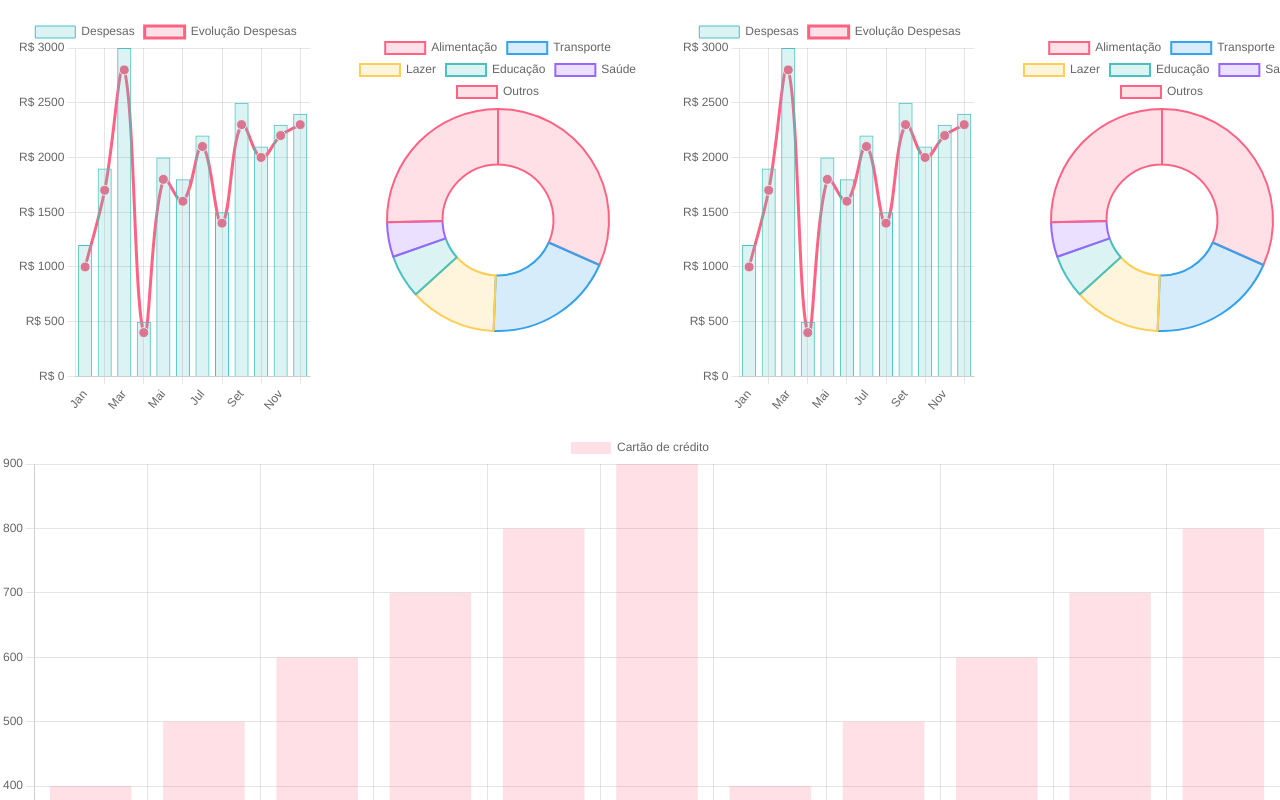
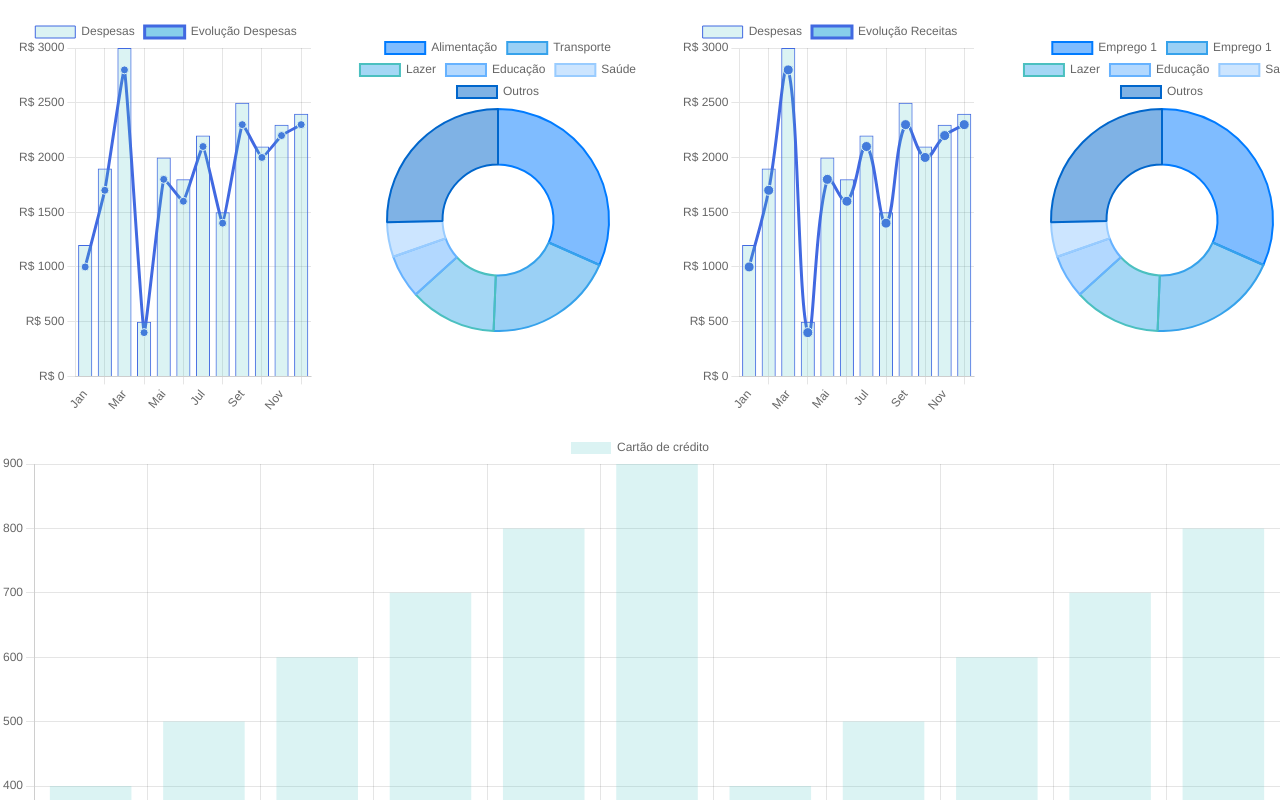
Before and after one commit to enyllaoliveira/personal-expense-control, a React (Vite) app: page / in a window 1280 px wide. Shown: the top 800 px of the page. Built offline with nearby package versions, Linux system fonts and the light colour scheme.

Commit message:
feat: colors changed

```diff
--- a/src/components/CreditCardControl.tsx
+++ b/src/components/CreditCardControl.tsx
@@ -1,12 +1,23 @@
-
 export const stackedBarData = {
-  labels: ['Janeiro', 'Fevereiro', 'Março', 'Abril', 'Maio', 'Junho', 'Agosto', 'Setembro', 'Outubro', 'Novembro', 'Dezembro'],
+  labels: [
+    "Janeiro",
+    "Fevereiro",
+    "Março",
+    "Abril",
+    "Maio",
+    "Junho",
+    "Agosto",
+    "Setembro",
+    "Outubro",
+    "Novembro",
+    "Dezembro",
+  ],
   datasets: [
     {
-      label: 'Cartão de crédito',
+      label: "Cartão de crédito",
       data: [400, 500, 600, 700, 800, 900, 400, 500, 600, 700, 800, 900],
-      backgroundColor: 'rgba(255, 99, 132, 0.2)',
-      borderColor: 'rgba(255, 99, 132, 1)',
+      backgroundColor: "rgba(75, 192, 192, 0.2)",
+      borderColor: "rgba(65, 105, 225, 1)  ",
     },
   ],
 };
--- a/src/components/ExpenseLineChart.tsx
+++ b/src/components/ExpenseLineChart.tsx
@@ -1,36 +1,72 @@
-import { useRef } from 'react';
-import { Chart as ChartJS, CategoryScale, LinearScale, BarElement, PointElement, LineElement, Title, Tooltip, Legend, TooltipItem } from 'chart.js';
-import { Chart } from 'react-chartjs-2';
+import { useRef } from "react";
+import {
+  Chart as ChartJS,
+  CategoryScale,
+  LinearScale,
+  BarElement,
+  PointElement,
+  LineElement,
+  Title,
+  Tooltip,
+  Legend,
+  TooltipItem,
+} from "chart.js";
+import { Chart } from "react-chartjs-2";
 
-ChartJS.register(CategoryScale, LinearScale, BarElement, PointElement, LineElement, Title, Tooltip, Legend);
+ChartJS.register(
+  CategoryScale,
+  LinearScale,
+  BarElement,
+  PointElement,
+  LineElement,
+  Title,
+  Tooltip,
+  Legend
+);
 
 export default function ExpenseLineChart() {
   const chartRef = useRef<ChartJS | null>(null);
 
   const data = {
-    labels: ['Jan', 'Fev', 'Mar', 'Abr', 'Mai', 'Jun', 'Jul', 'Ago', 'Set', 'Out', 'Nov', 'Dez'],
+    labels: [
+      "Jan",
+      "Fev",
+      "Mar",
+      "Abr",
+      "Mai",
+      "Jun",
+      "Jul",
+      "Ago",
+      "Set",
+      "Out",
+      "Nov",
+      "Dez",
+    ],
     datasets: [
       {
-        type: 'bar' as const,  // Gráfico de barras
-        label: 'Despesas',
-        data: [1200, 1900, 3000, 500, 2000, 1800, 2200, 1500, 2500, 2100, 2300, 2400],
-        backgroundColor: 'rgba(75, 192, 192, 0.2)',
-        borderColor: 'rgba(75, 192, 192, 1)',
+        type: "bar" as const,
+        label: "Despesas",
+        data: [
+          1200, 1900, 3000, 500, 2000, 1800, 2200, 1500, 2500, 2100, 2300, 2400,
+        ],
+        backgroundColor: "rgba(75, 192, 192, 0.2)",
+        borderColor: "rgba(65, 105, 225, 1)  ",
         borderWidth: 1,
       },
       {
-        type: 'line' as const,  // Gráfico de linha
-        label: 'Evolução Despesas',
-        data: [1000, 1700, 2800, 400, 1800, 1600, 2100, 1400, 2300, 2000, 2200, 2300],
-        borderColor: '#ff6384',
-        backgroundColor: 'rgba(255, 99, 132, 0.2)',
-        pointBackgroundColor: '#ff6384', // Cor dos pontos da linha
-        pointBorderColor: '#fff',
-        pointRadius: 5,
+        type: "line" as const,
+        label: "Evolução Despesas",
+        data: [
+          1000, 1700, 2800, 400, 1800, 1600, 2100, 1400, 2300, 2000, 2200, 2300,
+        ],
+        borderColor: "#4169E1",
+        backgroundColor: "rgba(135, 206, 235, 1)",
+        pointBackgroundColor: "#4169E1",
+        pointBorderColor: "#fff",
+        pointRadius: 4,
         fill: false,
-        tension: 0.4, // Suavização da linha
+        tension: 0.1,
       },
-
     ],
   };
 
@@ -40,11 +76,11 @@ export default function ExpenseLineChart() {
     plugins: {
       legend: {
         display: true,
-        position: 'top' as const,
+        position: "top" as const,
       },
       tooltip: {
         callbacks: {
-          label: function (context: TooltipItem<'bar' | 'line'>) {
+          label: function (context: TooltipItem<"bar" | "line">) {
             const value = context.raw as number;
             return `R$ ${value.toFixed(2)}`;
           },
@@ -56,7 +92,7 @@ export default function ExpenseLineChart() {
         beginAtZero: true,
         ticks: {
           callback: (tickValue: string | number) => {
-            if (typeof tickValue === 'number') {
+            if (typeof tickValue === "number") {
               return `R$ ${tickValue}`;
             }
             return tickValue;
@@ -67,8 +103,8 @@ export default function ExpenseLineChart() {
   };
 
   return (
-    <div style={{ position: 'relative', height: '400px', width: '100%' }}>
-      <Chart ref={chartRef} type='bar' data={data} options={options} />
+    <div style={{ position: "relative", height: "400px", width: "100%" }}>
+      <Chart ref={chartRef} type="bar" data={data} options={options} />
     </div>
   );
 }
--- a/src/components/ExpensePierChat.tsx
+++ b/src/components/ExpensePierChat.tsx
@@ -1,35 +1,34 @@
-import React from 'react';
-import { Doughnut } from 'react-chartjs-2';
-import { Chart as ChartJS, ArcElement, Tooltip, Legend } from 'chart.js';
+import { Doughnut } from "react-chartjs-2";
+import { Chart as ChartJS, ArcElement, Tooltip, Legend } from "chart.js";
 
 ChartJS.register(ArcElement, Tooltip, Legend);
 
 export const doughnutDataToExpense = {
-  labels: ['Alimentação', 'Transporte', 'Lazer', 'Educação', 'Saúde', 'Outros'],
+  labels: ["Alimentação", "Transporte", "Lazer", "Educação", "Saúde", "Outros"],
   datasets: [
     {
-      label: 'Distribuição de Despesas',
+      label: "Distribuição de Despesas",
       data: [500, 300, 200, 100, 80, 400],
       backgroundColor: [
-        'rgba(255, 99, 132, 0.2)',
-        'rgba(54, 162, 235, 0.2)',
-        'rgba(255, 206, 86, 0.2)',
-        'rgba(75, 192, 192, 0.2)',
-        'rgba(153, 102, 255, 0.2)',
+        "rgba(0, 123, 255, 0.5)",
+        "rgba(54, 162, 235, 0.5)",
+        "rgba(75, 175, 235, 0.5)",
+        "rgba(102, 178, 255, 0.5)",
+        "rgba(153, 204, 255, 0.5)",
+        "rgba(0, 102, 204, 0.5)",
       ],
       borderColor: [
-        'rgba(255, 99, 132, 1)',
-        'rgba(54, 162, 235, 1)',
-        'rgba(255, 206, 86, 1)',
-        'rgba(75, 192, 192, 1)',
-        'rgba(153, 102, 255, 1)',
+        "rgba(0, 123, 255, 1)",
+        "rgba(54, 162, 235, 1)",
+        "rgba(75, 192, 192, 1)",
+        "rgba(102, 178, 255, 1)",
+        "rgba(153, 204, 255, 1)",
+        "rgba(0, 102, 204, 1)",
       ],
     },
   ],
 };
 
 export default function DoughnutChartComponent() {
-  return (
-      <Doughnut data={doughnutDataToExpense} />
-  );
+  return <Doughnut data={doughnutDataToExpense} />;
 }
--- a/src/components/RevenueLineChart.tsx
+++ b/src/components/RevenueLineChart.tsx
@@ -1,36 +1,72 @@
-import { useRef } from 'react';
-import { Chart as ChartJS, CategoryScale, LinearScale, BarElement, PointElement, LineElement, Title, Tooltip, Legend, TooltipItem } from 'chart.js';
-import { Chart } from 'react-chartjs-2';
+import { useRef } from "react";
+import {
+  Chart as ChartJS,
+  CategoryScale,
+  LinearScale,
+  BarElement,
+  PointElement,
+  LineElement,
+  Title,
+  Tooltip,
+  Legend,
+  TooltipItem,
+} from "chart.js";
+import { Chart } from "react-chartjs-2";
 
-ChartJS.register(CategoryScale, LinearScale, BarElement, PointElement, LineElement, Title, Tooltip, Legend);
+ChartJS.register(
+  CategoryScale,
+  LinearScale,
+  BarElement,
+  PointElement,
+  LineElement,
+  Title,
+  Tooltip,
+  Legend
+);
 
 export default function RevenueLineChart() {
   const chartRef = useRef<ChartJS | null>(null);
 
   const data = {
-    labels: ['Jan', 'Fev', 'Mar', 'Abr', 'Mai', 'Jun', 'Jul', 'Ago', 'Set', 'Out', 'Nov', 'Dez'],
+    labels: [
+      "Jan",
+      "Fev",
+      "Mar",
+      "Abr",
+      "Mai",
+      "Jun",
+      "Jul",
+      "Ago",
+      "Set",
+      "Out",
+      "Nov",
+      "Dez",
+    ],
     datasets: [
       {
-        type: 'bar' as const,  // Gráfico de barras
-        label: 'Despesas',
-        data: [1200, 1900, 3000, 500, 2000, 1800, 2200, 1500, 2500, 2100, 2300, 2400],
-        backgroundColor: 'rgba(75, 192, 192, 0.2)',
-        borderColor: 'rgba(75, 192, 192, 1)',
+        type: "bar" as const,
+        label: "Despesas",
+        data: [
+          1200, 1900, 3000, 500, 2000, 1800, 2200, 1500, 2500, 2100, 2300, 2400,
+        ],
+        backgroundColor: "rgba(75, 192, 192, 0.2)",
+        borderColor: "rgba(65, 105, 225, 1)",
         borderWidth: 1,
       },
       {
-        type: 'line' as const,  // Gráfico de linha
-        label: 'Evolução Despesas',
-        data: [1000, 1700, 2800, 400, 1800, 1600, 2100, 1400, 2300, 2000, 2200, 2300],
-        borderColor: '#ff6384',
-        backgroundColor: 'rgba(255, 99, 132, 0.2)',
-        pointBackgroundColor: '#ff6384', // Cor dos pontos da linha
-        pointBorderColor: '#fff',
+        type: "line" as const,
+        label: "Evolução Receitas",
+        data: [
+          1000, 1700, 2800, 400, 1800, 1600, 2100, 1400, 2300, 2000, 2200, 2300,
+        ],
+        borderColor: "#4169E1",
+        backgroundColor: "rgba(135, 206, 235, 1)",
+        pointBackgroundColor: "#4169E1",
+        pointBorderColor: "#fff",
         pointRadius: 5,
         fill: false,
-        tension: 0.4, // Suavização da linha
+        tension: 0.4,
       },
-
     ],
   };
 
@@ -40,11 +76,11 @@ export default function RevenueLineChart() {
     plugins: {
       legend: {
         display: true,
-        position: 'top' as const,
+        position: "top" as const,
       },
       tooltip: {
         callbacks: {
-          label: function (context: TooltipItem<'bar' | 'line'>) {
+          label: function (context: TooltipItem<"bar" | "line">) {
             const value = context.raw as number;
             return `R$ ${value.toFixed(2)}`;
           },
@@ -56,7 +92,7 @@ export default function RevenueLineChart() {
         beginAtZero: true,
         ticks: {
           callback: (tickValue: string | number) => {
-            if (typeof tickValue === 'number') {
+            if (typeof tickValue === "number") {
               return `R$ ${tickValue}`;
             }
             return tickValue;
@@ -67,8 +103,8 @@ export default function RevenueLineChart() {
   };
 
   return (
-    <div style={{ position: 'relative', height: '400px', width: '100%' }}>
-      <Chart ref={chartRef} type='bar' data={data} options={options} />
+    <div style={{ position: "relative", height: "400px", width: "100%" }}>
+      <Chart ref={chartRef} type="bar" data={data} options={options} />
     </div>
   );
 }
--- a/src/components/RevenuePierChat.tsx
+++ b/src/components/RevenuePierChat.tsx
@@ -1,35 +1,35 @@
-import React from 'react';
-import { Doughnut } from 'react-chartjs-2';
-import { Chart as ChartJS, ArcElement, Tooltip, Legend } from 'chart.js';
+import React from "react";
+import { Doughnut } from "react-chartjs-2";
+import { Chart as ChartJS, ArcElement, Tooltip, Legend } from "chart.js";
 
 ChartJS.register(ArcElement, Tooltip, Legend);
 
 export const doughnutDataToRevenue = {
-  labels: ['Alimentação', 'Transporte', 'Lazer', 'Educação', 'Saúde', 'Outros'],
+  labels: ["Emprego 1", "Emprego 1", "Lazer", "Educação", "Saúde", "Outros"],
   datasets: [
     {
-      label: 'Distribuição de Despesas',
+      label: "Distribuição de Despesas",
       data: [500, 300, 200, 100, 80, 400],
       backgroundColor: [
-        'rgba(255, 99, 132, 0.2)',
-        'rgba(54, 162, 235, 0.2)',
-        'rgba(255, 206, 86, 0.2)',
-        'rgba(75, 192, 192, 0.2)',
-        'rgba(153, 102, 255, 0.2)',
+        "rgba(0, 123, 255, 0.5)",
+        "rgba(54, 162, 235, 0.5)",
+        "rgba(75, 175, 235, 0.5)",
+        "rgba(102, 178, 255, 0.5)",
+        "rgba(153, 204, 255, 0.5)",
+        "rgba(0, 102, 204, 0.5)",
       ],
       borderColor: [
-        'rgba(255, 99, 132, 1)',
-        'rgba(54, 162, 235, 1)',
-        'rgba(255, 206, 86, 1)',
-        'rgba(75, 192, 192, 1)',
-        'rgba(153, 102, 255, 1)',
+        "rgba(0, 123, 255, 1)",
+        "rgba(54, 162, 235, 1)",
+        "rgba(75, 192, 192, 1)",
+        "rgba(102, 178, 255, 1)",
+        "rgba(153, 204, 255, 1)",
+        "rgba(0, 102, 204, 1)",
       ],
     },
   ],
 };
 
 export default function DoughnutChartComponent() {
-  return (
-      <Doughnut data={doughnutDataToRevenue} />
-  );
+  return <Doughnut data={doughnutDataToRevenue} />;
 }
```
